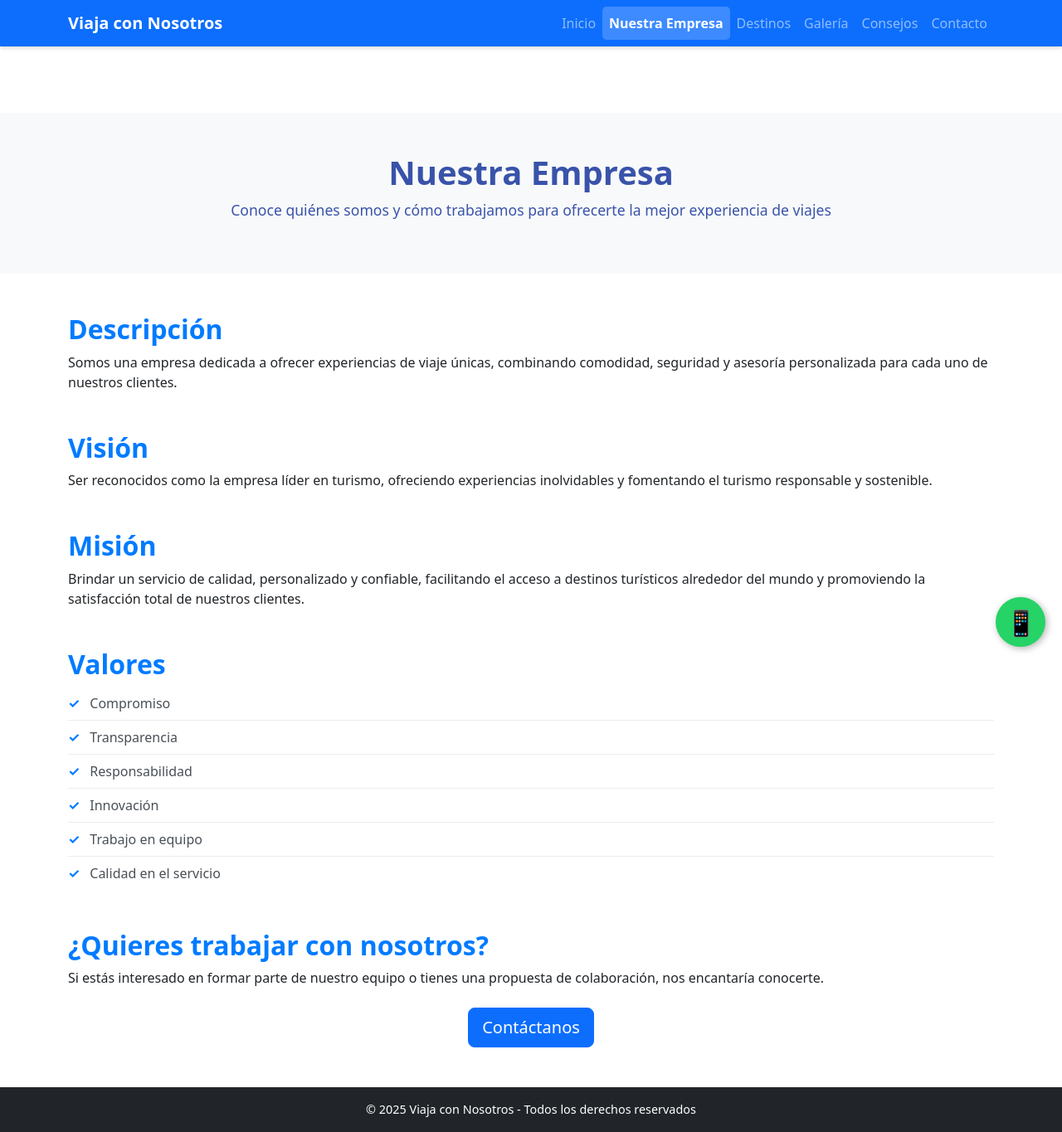
After one commit to MauroContreras453/plantilla_viajes_web, a Flask app: page /nuestra_empresa in a window 1280 px wide. The commit adds this page. Shown: the whole page at 83% size. Run offline with Flask 3, Linux system fonts and the light colour scheme.

Commit message:
Agregado a la barra de navegación Nuestra empresa

```diff
--- a/app.py
+++ b/app.py
@@ -20,6 +20,10 @@ def destinos():
 @app.route("/consejos")
 def consejos():
     return render_template("consejos.html", active_page="consejos")
+
+@app.route("/nuestra_empresa")
+def nuestra_empresa():
+    return render_template("nuestra_empresa.html", active_page="nuestra empresa")
 
 @app.route("/contacto", methods=['GET', 'POST'])
 def contacto():
--- a/static/css/estilos.css
+++ b/static/css/estilos.css
@@ -68,6 +68,33 @@ section {
 section h2 {
     font-weight: bold;
     color: #007bff;
+}
+
+/* =======================
+   PÁGINA NUESTRA EMPRESA
+======================= */
+/* Estilos para listas de valores */
+section ul {
+    list-style-type: none;
+    padding-left: 0;
+}
+
+section ul li {
+    padding: 8px 0;
+    border-bottom: 1px solid #e9ecef;
+    color: #495057;
+    font-weight: 500;
+}
+
+section ul li:before {
+    content: "✓ ";
+    color: #007bff;
+    font-weight: bold;
+    margin-right: 8px;
+}
+
+section ul li:last-child {
+    border-bottom: none;
 }
 
 /* =======================
--- a/static/js/main.js
+++ b/static/js/main.js
@@ -53,3 +53,55 @@ document.addEventListener("DOMContentLoaded", () => {
         });
     });
 });
+
+document.addEventListener("DOMContentLoaded", () => {
+
+    // Función genérica para manejar formularios con SweetAlert2
+    async function manejarFormulario(formularioId) {
+        const formulario = document.getElementById(formularioId);
+        if (!formulario) return;
+
+        formulario.addEventListener("submit", async (e) => {
+            e.preventDefault();
+
+            const formData = new FormData(formulario);
+
+            try {
+                const response = await fetch(formulario.action || window.location.pathname, {
+                    method: "POST",
+                    body: formData
+                });
+
+                if (response.ok) {
+                    Swal.fire({
+                        icon: 'success',
+                        title: '¡Mensaje enviado!',
+                        text: 'Te responderemos pronto.',
+                        confirmButtonColor: '#007bff'
+                    });
+                    formulario.reset();
+                } else {
+                    Swal.fire({
+                        icon: 'error',
+                        title: 'Error',
+                        text: 'No se pudo enviar el mensaje. Intenta nuevamente.',
+                        confirmButtonColor: '#dc3545'
+                    });
+                }
+            } catch (error) {
+                Swal.fire({
+                    icon: 'error',
+                    title: 'Error',
+                    text: 'Hubo un problema al enviar el mensaje.',
+                    confirmButtonColor: '#dc3545'
+                });
+            }
+        });
+    }
+
+    // Manejar el formulario de contacto general
+    manejarFormulario("form-contacto");
+
+    // Manejar el formulario de "Trabaja con nosotros"
+    manejarFormulario("form-contacto-empresa");
+});
--- a/templates/base.html
+++ b/templates/base.html
@@ -19,6 +19,7 @@
         <div class="collapse navbar-collapse" id="menu">
             <ul class="navbar-nav ms-auto">
                 <li class="nav-item"><a class="nav-link {% if active_page == 'inicio' %}active{% endif %}" href="{{ url_for('index') }}">Inicio</a></li>
+                <li class="nav-item"><a class="nav-link {% if active_page == 'nuestra empresa' %}active{% endif %}" href="{{ url_for('nuestra_empresa') }}">Nuestra Empresa</a></li>
                 <li class="nav-item"><a class="nav-link {% if active_page == 'destinos' %}active{% endif %}" href="{{ url_for('destinos') }}">Destinos</a></li>
                 <li class="nav-item"><a class="nav-link {% if active_page == 'galeria' %}active{% endif %}" href="{{ url_for('galeria') }}">Galería</a></li>
                 <li class="nav-item"><a class="nav-link {% if active_page == 'consejos' %}active{% endif %}" href="{{ url_for('consejos') }}">Consejos</a></li>
--- /dev/null
+++ b/templates/nuestra_empresa.html
@@ -0,0 +1,47 @@
+{% extends "base.html" %}
+
+{% block title %}Nuestra Empresa - Viaja con Nosotros{% endblock %}
+
+{% block content %}
+<header class="bg-light text-center p-5">
+    <h1>Nuestra Empresa</h1>
+    <p>Conoce quiénes somos y cómo trabajamos para ofrecerte la mejor experiencia de viajes</p>
+</header>
+
+<section class="container my-5">
+    <h2>Descripción</h2>
+    <p>Somos una empresa dedicada a ofrecer experiencias de viaje únicas, combinando comodidad, seguridad y asesoría personalizada para cada uno de nuestros clientes.</p>
+</section>
+
+<section class="container my-5">
+    <h2>Visión</h2>
+    <p>Ser reconocidos como la empresa líder en turismo, ofreciendo experiencias inolvidables y fomentando el turismo responsable y sostenible.</p>
+</section>
+
+<section class="container my-5">
+    <h2>Misión</h2>
+    <p>Brindar un servicio de calidad, personalizado y confiable, facilitando el acceso a destinos turísticos alrededor del mundo y promoviendo la satisfacción total de nuestros clientes.</p>
+</section>
+
+<section class="container my-5">
+    <h2>Valores</h2>
+    <ul>
+        <li>Compromiso</li>
+        <li>Transparencia</li>
+        <li>Responsabilidad</li>
+        <li>Innovación</li>
+        <li>Trabajo en equipo</li>
+        <li>Calidad en el servicio</li>
+    </ul>
+</section>
+
+<section class="container my-5">
+    <h2>¿Quieres trabajar con nosotros?</h2>
+    <p>Si estás interesado en formar parte de nuestro equipo o tienes una propuesta de colaboración, nos encantaría conocerte.</p>
+    <div class="text-center mt-4">
+        <a href="{{ url_for('contacto') }}" class="btn btn-primary btn-lg">
+            Contáctanos
+        </a>
+    </div>
+</section>
+{% endblock %}
```
